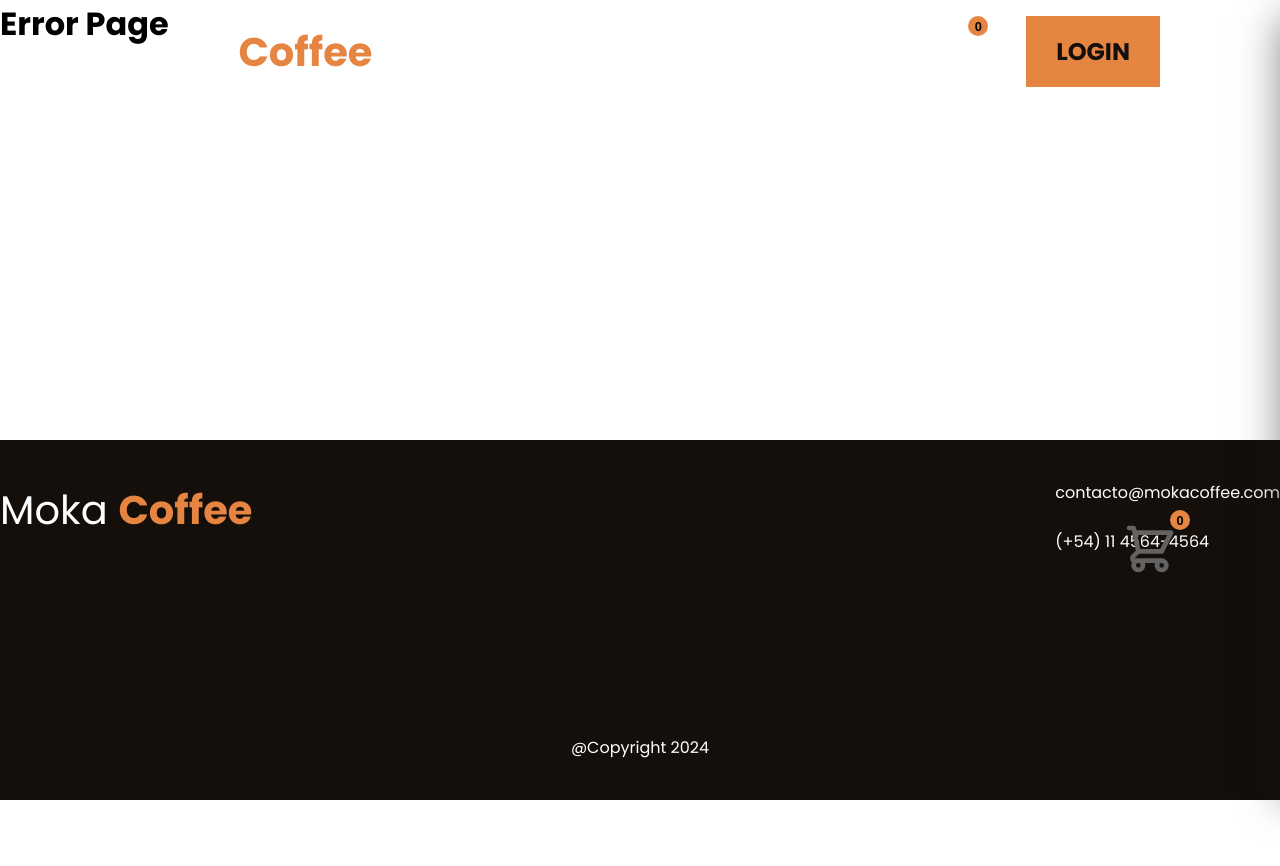
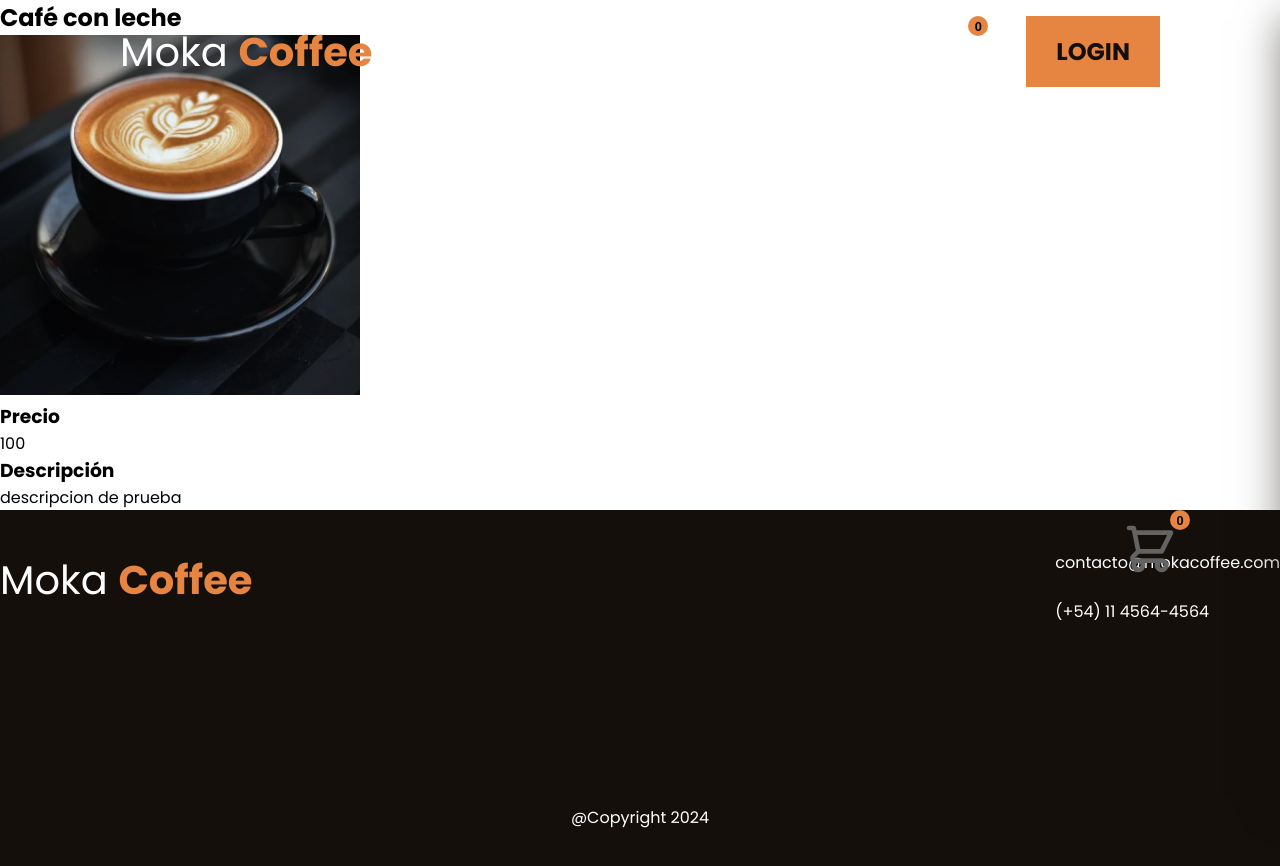
Before and after one commit to TomasSorgetti/landing-bss, a React (Vite) app: page /productos/1 in a window 1280 px wide. Shown: the top 866 px of the page. Before the commit the page ends 800 px from the top, so only its background shows below. Built offline with nearby package versions, Linux system fonts and the light colour scheme.

Commit message:
product detail page

```diff
--- a/src/App.jsx
+++ b/src/App.jsx
@@ -5,6 +5,7 @@ import Products from "./pages/products/Products"
 import Contact from "./pages/contact/Contact"
 import Footer from "./components/footer/Footer"
 import Error from "./pages/error/Error"
+import ProductDetail from "./pages/product_detail/ProductDetail"
 import { cartContext } from "./context/cart/CartContext"
 import Cart from "./components/cart/Cart"
 import React, { useContext } from "react"
@@ -20,6 +21,7 @@ function App() {
       <Routes>
         < Route path="/" element={<Home />} />
         < Route path="/productos" element={<Products />} />
+        < Route path="/productos/:id" element={<ProductDetail />} />
         < Route path="/contacto" element={<Contact />} />
         < Route path="/*" element={<Error />} />
       </Routes>
--- a/src/components/product_card/ProductCard.jsx
+++ b/src/components/product_card/ProductCard.jsx
@@ -1,6 +1,7 @@
 import styles from "./ProductCard.module.css"
 import { cartContext } from "../../context/cart/CartContext"
 import { useContext } from "react"
+import { Link } from "react-router-dom"
 const ProductCard = ({ id, name, price, description, isBestSeller, image }) => {
 
     const { addToCart, handleOpenCart } = useContext(cartContext)
@@ -20,7 +21,10 @@ const ProductCard = ({ id, name, price, description, isBestSeller, image }) => {
             </div>
             <div className={styles.product_info_slide}>
                 <p>{description}</p>
-                <button onClick={handleClick} className={`${styles.buy_button} buy`}>Comprar</button>
+                <div>
+                    <Link className={styles.ver_button} to={`/productos/${id}`}>Ver</Link>
+                    <button onClick={handleClick} className={`${styles.buy_button} buy`}>Comprar</button>
+                </div>
             </div>
             {isBestSeller && <span className={styles.best_seller}>más vendido</span>}
         </li>
--- a/src/components/product_card/ProductCard.module.css
+++ b/src/components/product_card/ProductCard.module.css
@@ -38,11 +38,24 @@
     transition: 0.4s ease-in-out;
 }
 
-.product_info_slide button {
+.ver_button {
+    background-color: transparent;
+    text-decoration: none;
+    color: #140F0B;
+    padding: 9px 24px;
+    border: 2px solid #E68541;
+    border-radius: 8px;
+    font-size: 1.3rem;
+    margin-top: 12px;
+    margin-right: 24px;
+    cursor: pointer;
+}
+
+.buy_button {
     background-color: #E68541;
+    border: 2px solid #E68541;
     color: #140F0B;
     padding: 12px 18px;
-    border: none;
     border-radius: 8px;
     font-size: 1.3rem;
     margin-top: 12px;
--- /dev/null
+++ b/src/pages/product_detail/ProductDetail.jsx
@@ -0,0 +1,54 @@
+import { useParams } from "react-router-dom"
+import styles from "./Product.module.css"
+import { useEffect, useState } from "react"
+import { getProductById } from "../../services/products/product.service"
+
+
+
+const ProductDetail = () => {
+  const { id } = useParams()
+  const [product, setProduct] = useState({})
+  const [loading, setLoading] = useState(false)
+
+  useEffect(() => {
+    try {
+      const getData = async () => {
+        setLoading(true)
+        const response = await getProductById(Number(id))
+        if (response) {
+          setLoading(false)
+          setProduct(response)
+        }
+      }
+      getData()
+    } catch (error) {
+      console.log(error);
+      setLoading(false)
+    }
+
+    return () => {
+      setProduct({})
+    }
+  }, [])
+
+  return (
+    <main>
+
+      {loading && <h2>Cargando...</h2>}
+      {!loading && product.name && (
+        <section className={styles.product_cont}>
+          <h2>{product.name}</h2>
+          <img src={product.image.url} alt={product.image.alt} />
+          <div>
+            <h3>Precio</h3>
+            <p>{product.price}</p>
+            <h3>Descripción</h3>
+            <p>{product.description}</p>
+          </div>
+
+        </section>
+      )}
+    </main>
+  )
+}
+export default ProductDetail
--- a/src/services/products/product.service.js
+++ b/src/services/products/product.service.js
@@ -8,6 +8,16 @@ export const getAllProducts = () => {
         }, 600);
     })
 }
+
+export const getProductById = (id) => {
+    return new Promise ((resolve)=> {
+        setTimeout(() => {
+            const product = products.filter((prod) => prod.id === id)[0]
+            resolve(product)
+        }, 600);
+    })
+}
+
 export const getBestSellersProducts = (limit) => {
     return new Promise ((resolve)=> {
         setTimeout(() => {
```
Also changed, not shown: src/pages/product_detail/Product.module.css (added).
